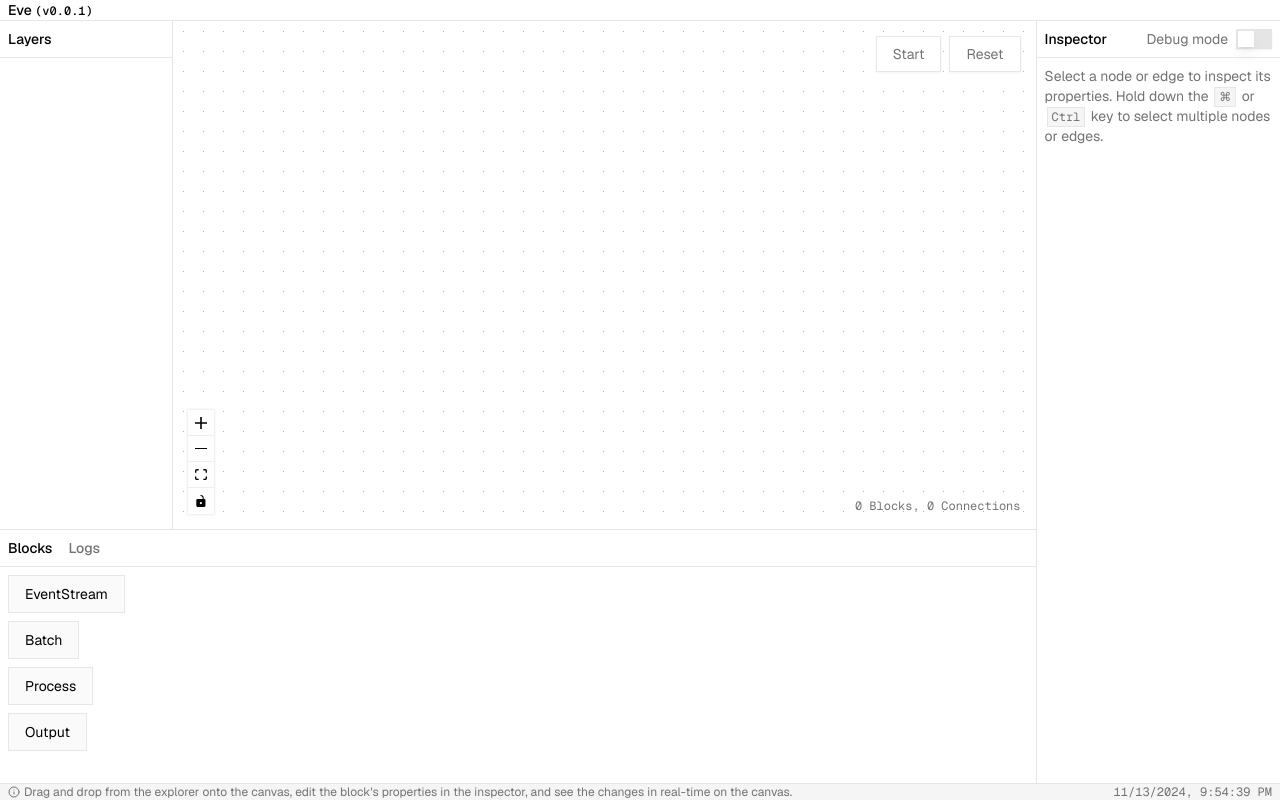
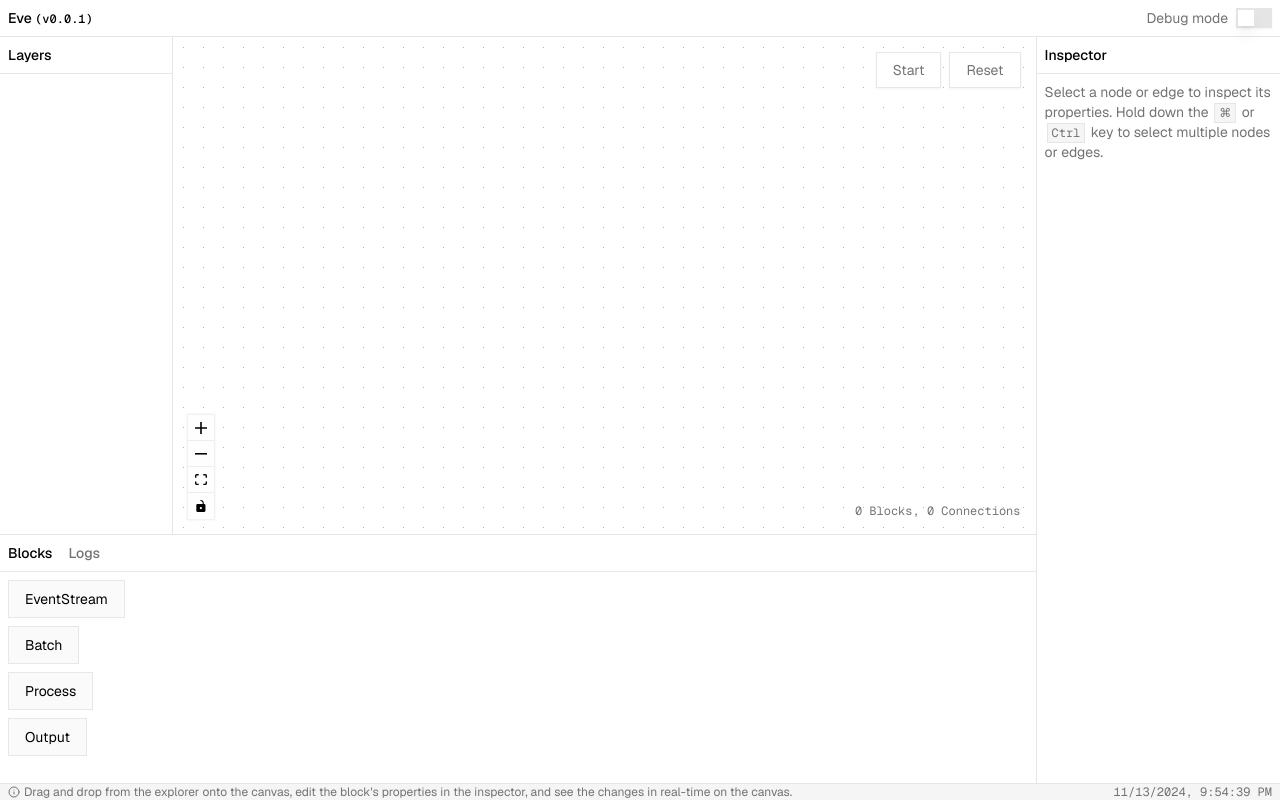
Before and after one commit to PwnFunction/eve, a Next.js app: page / in a window 1280 px wide. Built offline with nearby package versions, Linux system fonts and the light colour scheme.

Commit message:
feat: moved debug globally

```diff
--- a/src/components/header.tsx
+++ b/src/components/header.tsx
@@ -1,16 +1,28 @@
+import { useDebugStore } from "@/lib/store/debug";
 import { styles } from "@/lib/styles/layout";
+import { Switch } from "./ui/switch";
 
 /**
  * Header component
  * @returns JSX.Element
  */
-export const Header = () => (
+export const Header = () => {
+  const debug = useDebugStore((state) => state.debug);
+  const setDebug = useDebugStore((state) => state.setDebug);
+
+  return (
     <header
-    className="flex select-none items-center border-b border-neutral-200 px-2"
+      className="flex select-none items-center justify-between border-b border-neutral-200 px-2"
       style={styles.header}
     >
       <span className="font-medium">
         Eve <span className="font-mono text-xs">(v0.0.1)</span>
       </span>
+
+      <div className="flex items-center space-x-2">
+        <span className="text-neutral-500">Debug mode</span>
+        <Switch className="m-2" checked={debug} onCheckedChange={setDebug} />
+      </div>
     </header>
   );
+};
--- a/src/components/inspector.tsx
+++ b/src/components/inspector.tsx
@@ -16,7 +16,6 @@ import { useCallback } from "react";
 import { Input } from "./ui/input";
 import { Kbd } from "./ui/kbd";
 import { Label } from "./ui/label";
-import { Switch } from "./ui/switch";
 
 /**
  * Inspector component for displaying node and edge properties
@@ -30,22 +29,17 @@ export const Inspector = () => {
   );
 
   const debug = useDebugStore((state) => state.debug);
-  const setDebug = useDebugStore((state) => state.setDebug);
 
   return (
     <aside className="border-l border-neutral-200" style={styles.rightPanel}>
       <div className="flex w-full items-center justify-between border-b px-2">
-        <div className="w-fit select-none space-x-2 font-medium">
+        <div className="w-fit select-none space-x-2 py-2 font-medium">
           <span>Inspector</span>
           {debug && (
             <Kbd>
               <span className="text-neutral-500">read only</span>
             </Kbd>
           )}
-        </div>
-        <div className="flex items-center space-x-2">
-          <span className="text-neutral-500">Debug mode</span>
-          <Switch className="m-2" checked={debug} onCheckedChange={setDebug} />
         </div>
       </div>
 
```
Lines whose indentation alone changed are shown as unchanged.
